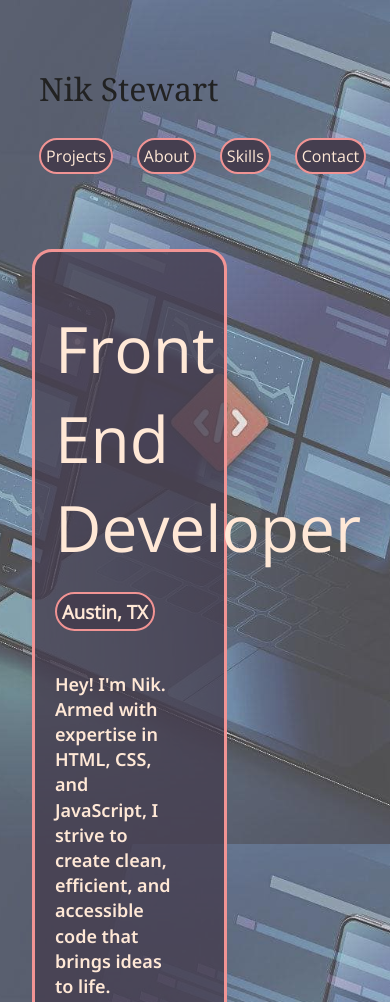
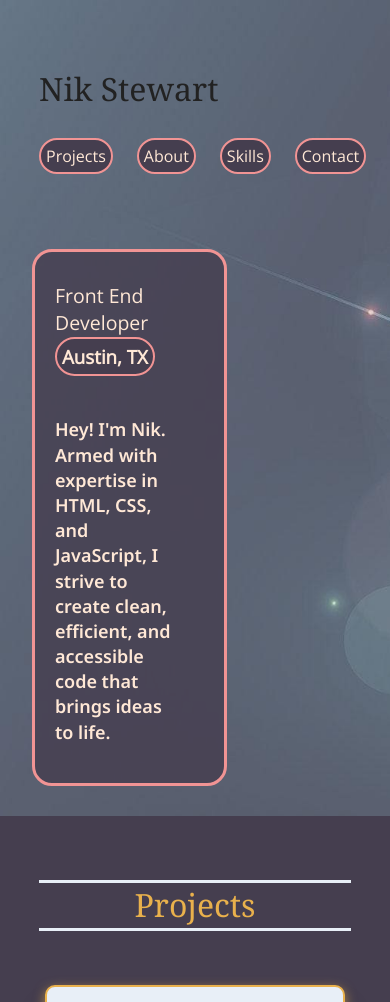
Before and after one commit to nstewart524/portfolio, a plain HTML site: page index.html in a window 390 px wide. Shown: the top 1002 px of the page. Drawn offline with nearby package versions, Linux system fonts and the light colour scheme.

Commit message:
Minor responsive changes

```diff
--- a/css/main.css
+++ b/css/main.css
@@ -200,7 +200,7 @@ nav a {
 
 h1 {
   font-family: 'Open Sans', sans-serif;
-  font-size: 4em;
+  font-size: 5vw;
   font-weight: 300;
   margin: .5em 0 0.4em;
   color: #ffe8d6;
```
Also changed, not shown: index.html (+2 -4 lines).
